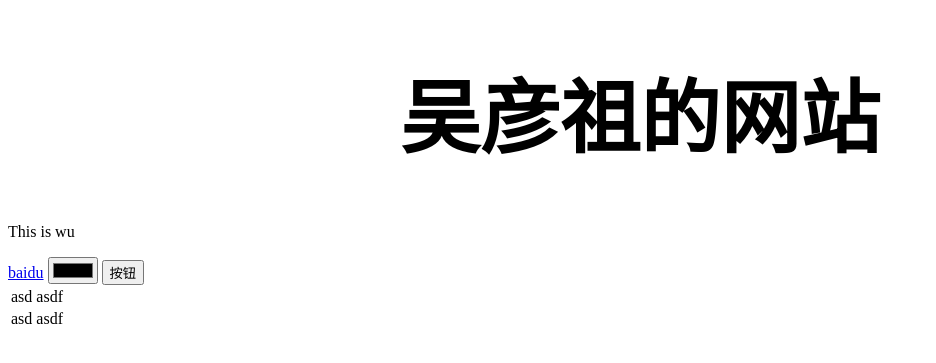
After one commit to UtopiaXC/Life-Love-Secret, a PHP site: page /index.html in a window 1280 px wide. The commit adds this page. Shown: the top 363 px of the page, without its empty margins (0-936 px from the left). Run offline with PHP 8.4, Linux system fonts and the light colour scheme.

```diff
--- a/add_new.php
+++ b/add_new.php
@@ -190,6 +190,9 @@ while ($row = $result->fetch_assoc()) {
             return false;
         }
     }
+
+
+
 </script>
 <?php showDefaultScript(); ?>
 </body>
--- a/api/standard_api.php
+++ b/api/standard_api.php
@@ -381,7 +381,7 @@ if ($_POST['function'] == "confession_page") {
             if ($row['isHidden'] == "是") {
                 $row['UserName'] = "匿名";
                 $row['UID'] = null;
-                $row['Avatat'] = null;
+                $row['Avatar'] = null;
             }
             array_push($rows, $row);
         }
--- /dev/null
+++ b/index.html
@@ -0,0 +1,34 @@
+<!DOCTYPE html>
+<html lang="zh-CN">
+<head>
+    <meta charset="UTF-8">
+    <title>吴彦祖</title>
+    <style>
+        .biaoti{
+            font-family: "Noto Serif CJK JP SemiBold",serif;
+            font-size: 80px;
+        }
+
+    </style>
+</head>
+<body>
+
+    <div style="text-align: center">
+        <h1 class="biaoti">吴彦祖的网站</h1>
+    </div>
+    <p>This is wu</p>
+    <a href="http://baidu.com">baidu</a>
+    <input type="color">
+    <button>按钮</button>
+    <table>
+        <tr>
+            <td>asd</td>
+            <td>asdf</td>
+        </tr>
+        <tr>
+            <td>asd</td>
+            <td>asdf</td>
+        </tr>
+    </table>
+</body>
+</html>
```
